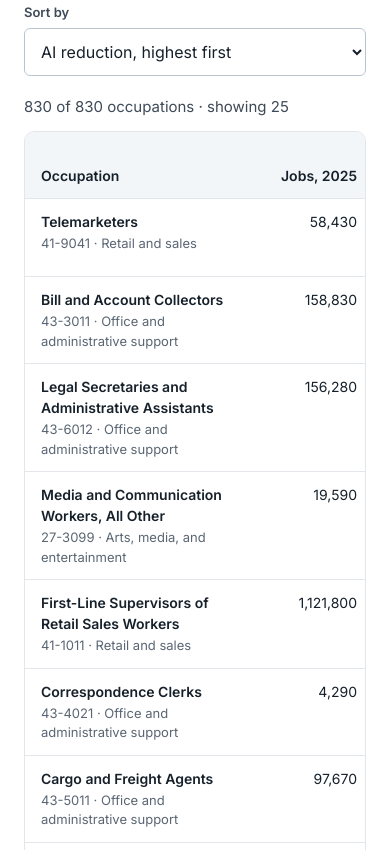
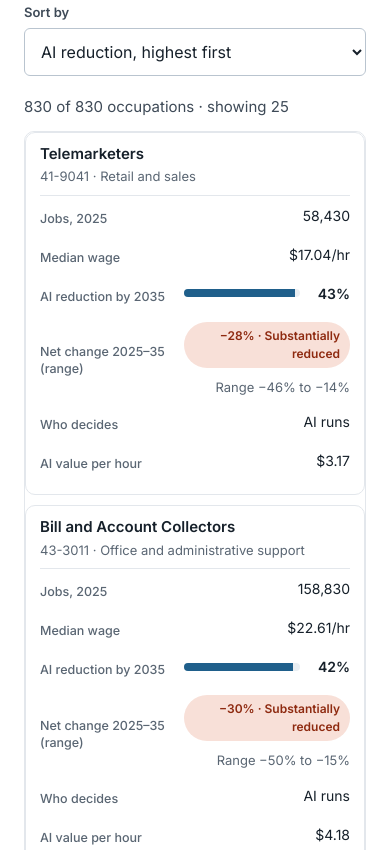
Before and after one commit to athalass/workforce2100.org, a plain HTML site: page work-2035.html in a window 390 px wide. Shown: the part 2114-2964 px from the top of the page. Drawn offline with Linux system fonts and the light colour scheme.

Commit message:
Work to 2035 on phones: table rows become labeled cards
Co-Authored-By: Claude Opus 5.5 <noreply@anthropic.com>
Claude-Session: https://claude.ai/code/session_01CYA8pcvJLLRGbLUWiYqeQr

```diff
--- a/assets/impact.css
+++ b/assets/impact.css
@@ -37,3 +37,21 @@
 .impx .diff{font-weight:600;font-size:13px;padding:2px 7px;border-radius:999px}
 .impx .diff.up{background:#E3F2EA;color:#1E7B4F}.diff.dn{background:#F8E9E6;color:#8A3328}.diff.eq{background:#EEF2F5;color:var(--ink-3)}
 @media(max-width:900px){.impx .row2{grid-template-columns:minmax(0,1fr)}.impx .kpis{grid-template-columns:repeat(2,minmax(0,1fr))}.impx .peer .p{grid-template-columns:minmax(0,1fr) 54px}.impx .peer .p .stack{grid-column:1/-1;grid-row:2}.impx .occ li{grid-template-columns:minmax(0,1fr) 70px 60px}.impx .ctrl select{min-width:0;width:100%}.impx .ctrl label{flex:1 1 100%}}
+
+/* phones: table rows become labeled cards */
+@media (max-width: 640px) {
+  [id^="tab-"] table { min-width: 0 !important; width: 100% !important; border: 0 !important; }
+  [id^="tab-"] table thead { display: none; }
+  [id^="tab-"] table, [id^="tab-"] table tbody, [id^="tab-"] table tr, [id^="tab-"] table td { display: block; width: 100%; box-sizing: border-box; }
+  [id^="tab-"] table tr { background: #fff; border: 1px solid var(--line, #DDE3E9) !important; border-radius: 10px; margin: 0 0 10px; padding: 10px 14px; }
+  [id^="tab-"] table td { display: grid; grid-template-columns: 42% minmax(0, 1fr); align-items: center; column-gap: 14px; row-gap: 4px; justify-items: end; padding: 5px 0 !important; border: 0 !important; text-align: right !important; min-width: 0 !important; white-space: normal !important; }
+  [id^="tab-"] table td::before { content: attr(data-label); grid-column: 1; grid-row: 1 / span 3; justify-self: start; text-align: left; font-size: 12.5px; line-height: 1.35; color: var(--ink-3, #6B7785); font-weight: 500; }
+  [id^="tab-"] table td > * { min-width: 0; grid-column: 2; max-width: 100%; }
+  [id^="tab-"] table td .chip { white-space: normal; text-align: right; }
+  [id^="tab-"] table td .bar { width: 100%; justify-content: flex-end; }
+  [id^="tab-"] table td:first-child { display: block !important; justify-items: start; text-align: left !important; padding: 0 0 8px !important; margin-bottom: 4px; border-bottom: 1px solid var(--line, #DDE3E9) !important; font-size: 15px; }
+  [id^="tab-"] table td:first-child::before, [id^="tab-"] table td[colspan]::before, [id^="tab-"] table td:not([data-label])::before { display: none; }
+  [id^="tab-"] table td:first-child > * { grid-column: auto; justify-self: start; text-align: left !important; width: auto; }
+  [id^="tab-"] table td[colspan] { display: block; text-align: left !important; }
+  [id^="tab-"] .tscroll, [id^="tab-"] [style*="overflow"] { overflow: visible !important; }
+}
--- /dev/null
+++ b/assets/mobile-tables.js
@@ -0,0 +1,28 @@
+/* On phones, data tables in the Work to 2035 tabs stack each row into a labeled card.
+   This copies each column heading onto its cells so the card can show it. */
+(function () {
+  function label(table) {
+    var heads = table.querySelectorAll('thead th');
+    if (!heads.length) return;
+    var names = [];
+    heads.forEach(function (th) {
+      var c = th.cloneNode(true);
+      c.querySelectorAll('br').forEach(function (br) { br.replaceWith(' '); });
+      names.push(c.textContent.replace(/\s+/g, ' ').trim());
+    });
+    table.querySelectorAll('tbody tr').forEach(function (tr) {
+      var cells = tr.children;
+      for (var i = 0; i < cells.length; i++) {
+        if (cells[i].hasAttribute('colspan')) continue;
+        if (names[i] && cells[i].getAttribute('data-label') !== names[i]) cells[i].setAttribute('data-label', names[i]);
+      }
+    });
+  }
+  function all() { document.querySelectorAll('[id^="tab-"] table').forEach(label); }
+  var pending = false;
+  new MutationObserver(function () {
+    if (pending) return; pending = true;
+    requestAnimationFrame(function () { pending = false; all(); });
+  }).observe(document.body, { childList: true, subtree: true });
+  all();
+})();
--- a/work-2035.html
+++ b/work-2035.html
@@ -32,7 +32,7 @@ dl.kv dt { color: var(--ink-3); } dl.kv dd { margin: 2px 0 0; font-weight: 600;
 .panel-dark dt { color: #C9D6E2; } .panel-dark dd { margin: 2px 0 0; font-size: 22px; font-weight: 700; }
 [hidden] { display: none !important; }
 </style>
-<link rel="stylesheet" href="assets/impact.css?v=20261112">
+<link rel="stylesheet" href="assets/impact.css?v=20261118">
 </head>
 <body>
 <a class="skip" href="#main">Skip to content</a>
@@ -261,5 +261,6 @@ dl.kv dt { color: var(--ink-3); } dl.kv dd { margin: 2px 0 0; font-weight: 600;
 </footer>
 <script src="assets/work2035.js?v=20261112"></script>
 <script src="assets/impact.js?v=20261115"></script>
+<script src="assets/mobile-tables.js?v=1"></script>
 </body>
 </html>
```
